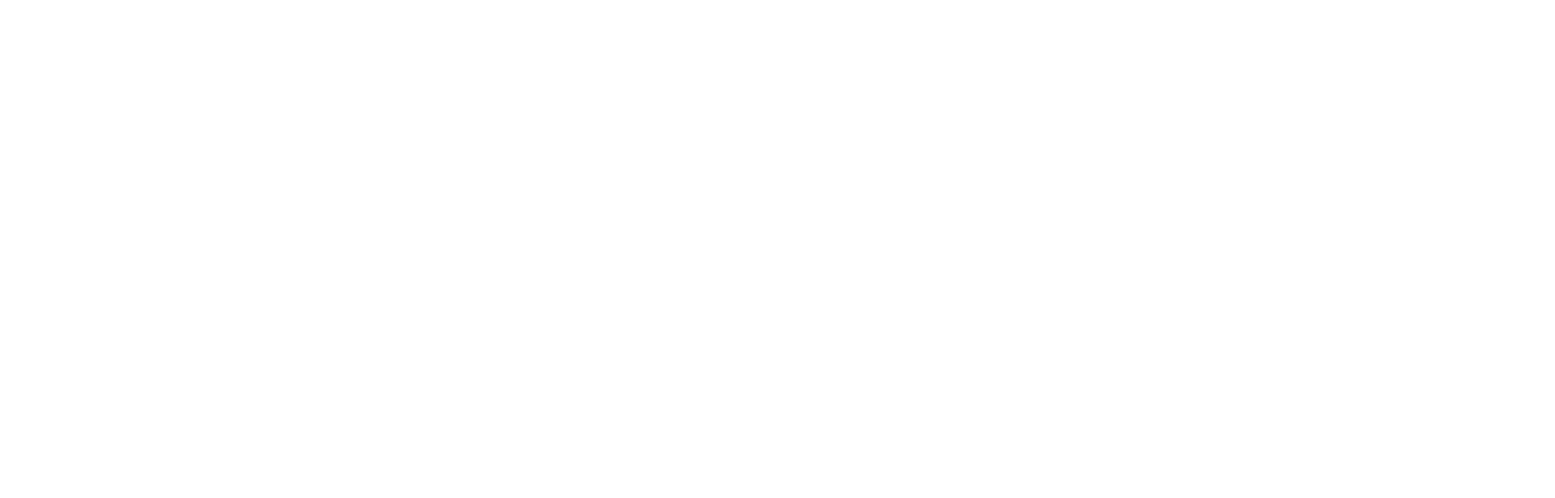
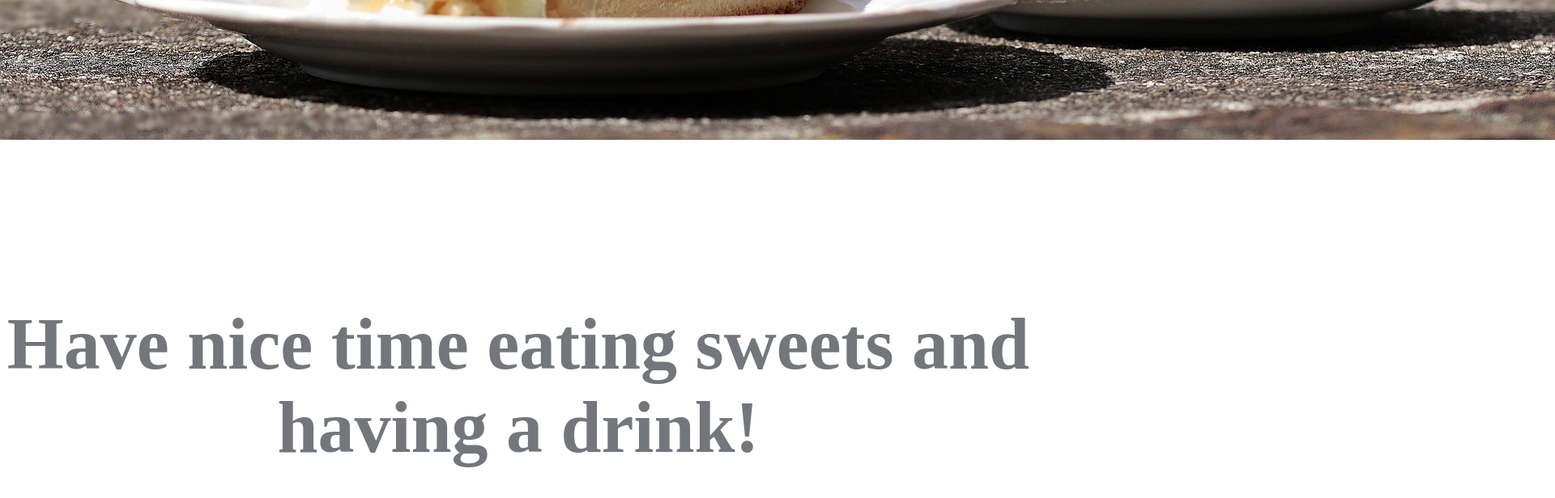
Before and after one commit to emamaria/sweets, a React (Create React App) app: page / in a window 1280 px wide. Shown: the part 870-1486 px from the top of the page at 81% size, 1920 px wide, since content can reach past the window. Before the commit the page ends 800 px from the top, so only its background shows below. Built offline with nearby package versions, Linux system fonts and the light colour scheme; a web font is replaced by a local one.

Commit message:
home text

```diff
--- a/src/components/Header/_Header.scss
+++ b/src/components/Header/_Header.scss
@@ -6,7 +6,7 @@
     justify-content: center;
     flex-wrap: wrap;
     font-size: 40px;
-
+    width: 100%;
    h1{
     color: white;
     font-family: $font1;
--- a/src/components/Navbar/_Navbar.scss
+++ b/src/components/Navbar/_Navbar.scss
@@ -12,7 +12,7 @@
     align-items: center;
     justify-content: center;
     border-bottom: 3px solid $color1;
-
+     width: 100%;
 }
 
 @media (max-width:600px) {
--- a/src/components/home/Home.jsx
+++ b/src/components/home/Home.jsx
@@ -2,7 +2,14 @@ import React from 'react'
 
 const Home = () => {
   return (
-    <div>Home</div>
+    <main>
+    <div className='home__image'>
+     <img src="/assets/home/home.jpg" alt="coffe_and_cake_image"/>
+    </div>
+    <div className='home__text'>
+    <h2>Have nice time eating sweets and having a drink!</h2>
+    </div>
+    </main>
   )
 }
 
--- a/src/components/home/_Home.scss
+++ b/src/components/home/_Home.scss
@@ -0,0 +1,14 @@
+.home__text{
+    height: 600px;
+    background: white;
+
+    font-size: 60px;
+    font-family: $font1;
+    width: 100%;
+    text-align: center;
+    display: flex;
+    align-items: center;
+    justify-content: center;
+    flex-wrap: wrap;
+    color: #73777B;
+}
```
Also changed, not shown: public/assets/home/home.jpg (added).
